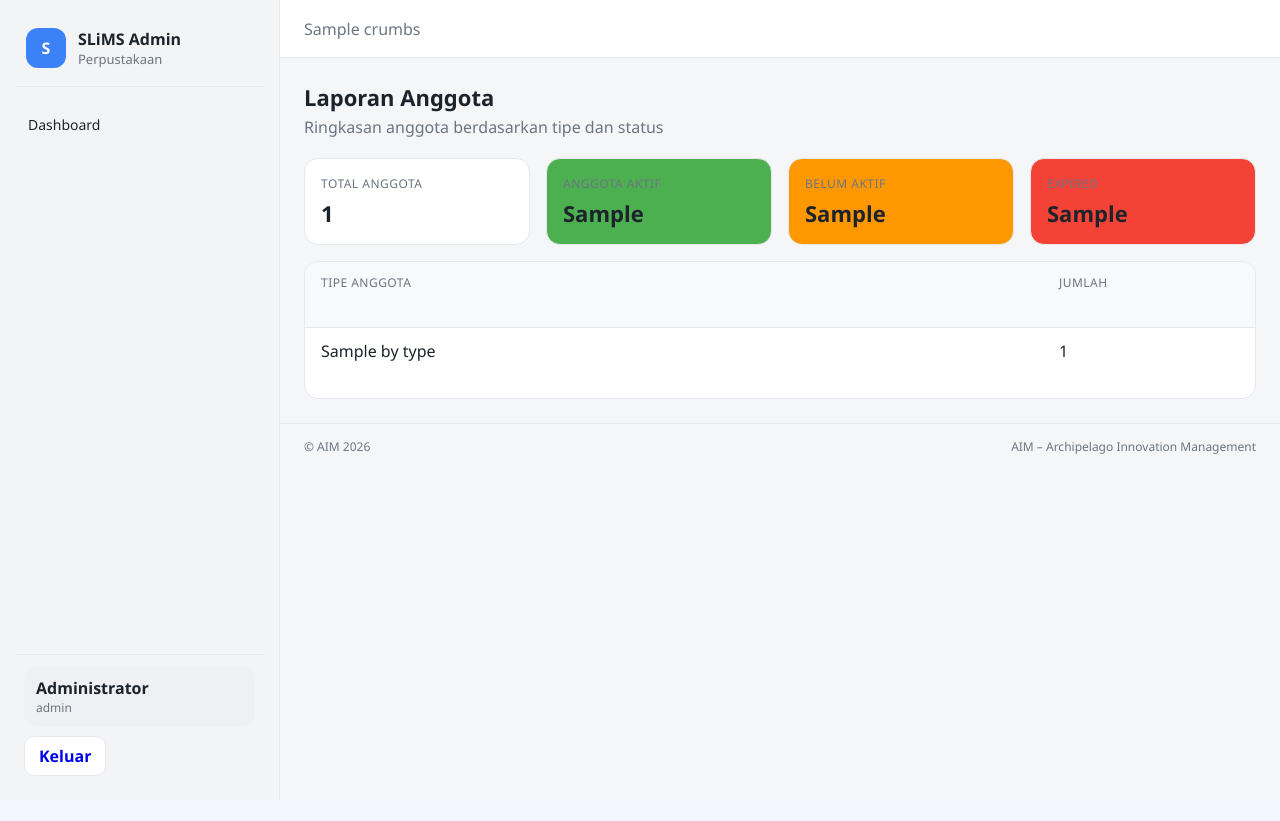
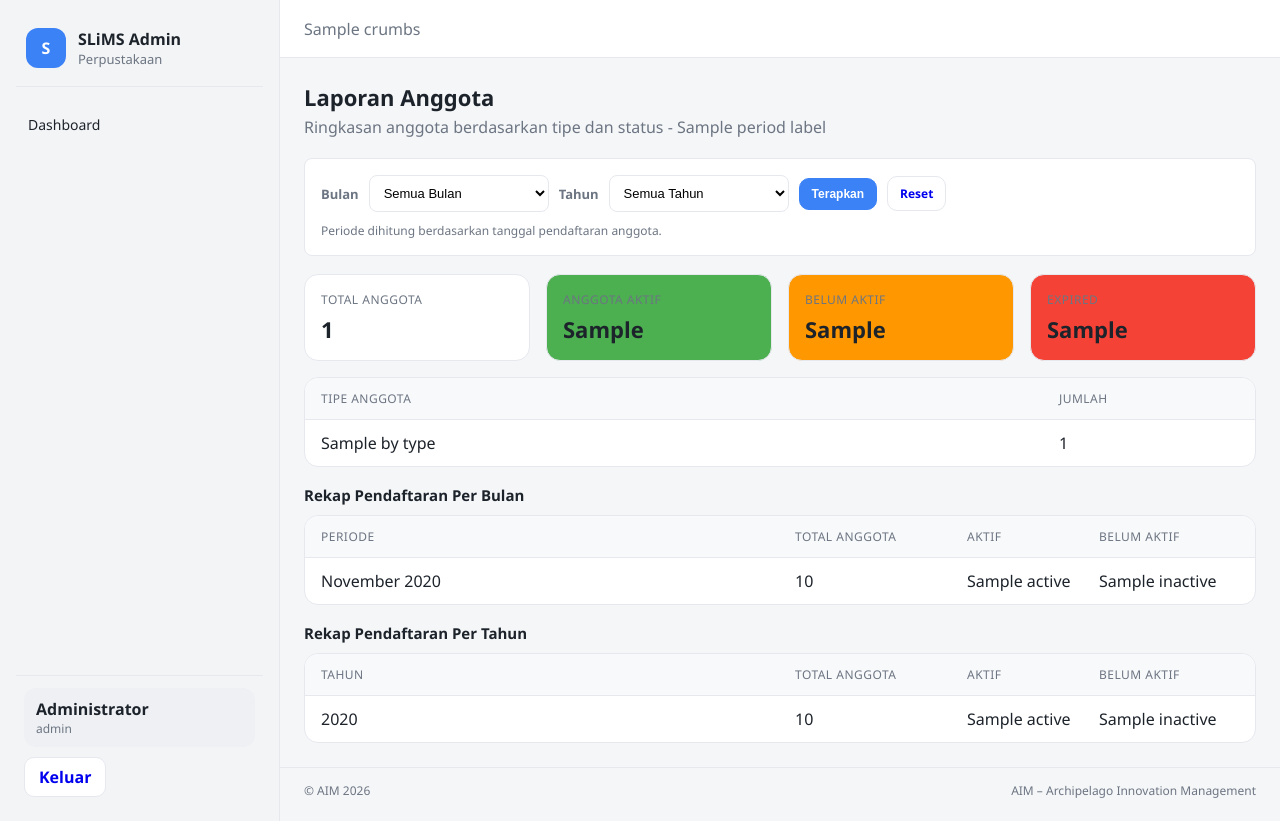
Before and after one commit to takdim/aim-lis, a Flask app: template app/templates/admin/report_members.html in a window 1280 px wide. Before the commit the page ends 800 px from the top, so only its background shows below. Run offline with Flask 3, Linux system fonts and the light colour scheme; the template is opened without the code that fills it: most values are stand-ins (such as "Sample title", 1, 10 or a date in 2020); parts of the project's set-up code (start-up, migrations or seed data) failed here and were passed over.

Commit message:
tambahkan laporan bulanan member

```diff
--- a/app/routes.py
+++ b/app/routes.py
@@ -4,7 +4,7 @@ from flask import Blueprint, abort, jsonify, redirect, render_template, request,
 from datetime import date, datetime, timedelta
 import json
 
-from sqlalchemy import and_, func, or_, text
+from sqlalchemy import and_, case, func, or_, text
 from werkzeug.security import check_password_hash
 from werkzeug.security import generate_password_hash
 
@@ -1707,40 +1707,149 @@ def admin_report_loans():
 @login_required
 def admin_report_members():
     today = datetime.utcnow().date()
+    month_filter = (request.args.get("month") or "").strip()
+    year_filter = (request.args.get("year") or "").strip()
+    selected_year = None
+    selected_month = None
+
+    if month_filter:
+        try:
+            selected_year, selected_month = [int(part) for part in month_filter.split("-", 1)]
+            if selected_month < 1 or selected_month > 12:
+                raise ValueError
+        except ValueError:
+            selected_year = None
+            selected_month = None
+            month_filter = ""
+
+    if not selected_year and year_filter:
+        try:
+            selected_year = int(year_filter)
+        except ValueError:
+            selected_year = None
+            year_filter = ""
+
+    member_filters = []
+    period_label = "Semua Periode"
+    month_names = ["Januari", "Februari", "Maret", "April", "Mei", "Juni",
+                   "Juli", "Agustus", "September", "Oktober", "November", "Desember"]
+    if selected_year and selected_month:
+        first_day = date(selected_year, selected_month, 1)
+        if selected_month == 12:
+            last_day = date(selected_year + 1, 1, 1) - timedelta(days=1)
+        else:
+            last_day = date(selected_year, selected_month + 1, 1) - timedelta(days=1)
+        member_filters.extend([Member.register_date >= first_day, Member.register_date <= last_day])
+        period_label = f"{month_names[selected_month - 1]} {selected_year}"
+    elif selected_year:
+        first_day = date(selected_year, 1, 1)
+        last_day = date(selected_year, 12, 31)
+        member_filters.extend([Member.register_date >= first_day, Member.register_date <= last_day])
+        period_label = f"Tahun {selected_year}"
+
+    all_months = (
+        db.session.query(
+            func.year(Member.register_date).label("year"),
+            func.month(Member.register_date).label("month"),
+        )
+        .filter(Member.register_date.isnot(None))
+        .group_by(func.year(Member.register_date), func.month(Member.register_date))
+        .order_by(func.year(Member.register_date).desc(), func.month(Member.register_date).desc())
+        .all()
+    )
+    all_years = [
+        int(row[0])
+        for row in db.session.query(func.year(Member.register_date))
+        .filter(Member.register_date.isnot(None))
+        .group_by(func.year(Member.register_date))
+        .order_by(func.year(Member.register_date).desc())
+        .all()
+        if row[0]
+    ]
+
+    members_query = db.session.query(Member)
+    if member_filters:
+        members_query = members_query.filter(*member_filters)
 
     # Count by type
+    by_type_query = (
+        db.session.query(MstMemberType.member_type_name, func.count(Member.member_id))
+        .select_from(Member)
+        .outerjoin(MstMemberType, MstMemberType.member_type_id == Member.member_type_id)
+    )
+    if member_filters:
+        by_type_query = by_type_query.filter(*member_filters)
     by_type = (
-        db.session.query(MstMemberType.member_type_name, func.count(Member.member_id))
-        .outerjoin(Member, Member.member_type_id == MstMemberType.member_type_id)
+        by_type_query
         .group_by(MstMemberType.member_type_name)
         .order_by(func.count(Member.member_id).desc())
         .all()
     )
 
     # Member status counts
-    total_members = db.session.query(func.count(Member.member_id)).scalar() or 0
-    active_members = db.session.query(func.count(Member.member_id)).filter(
+    total_members = members_query.with_entities(func.count(Member.member_id)).scalar() or 0
+    active_query = db.session.query(func.count(Member.member_id)).filter(
         Member.is_pending == 0,
         Member.expire_date >= today
-    ).scalar() or 0
-    inactive_members = db.session.query(func.count(Member.member_id)).filter(
+    )
+    inactive_query = db.session.query(func.count(Member.member_id)).filter(
         Member.is_pending == 1
-    ).scalar() or 0
-    expired_members = db.session.query(func.count(Member.member_id)).filter(
+    )
+    expired_query = db.session.query(func.count(Member.member_id)).filter(
         Member.is_pending == 0,
         Member.expire_date < today
-    ).scalar() or 0
+    )
+    if member_filters:
+        active_query = active_query.filter(*member_filters)
+        inactive_query = inactive_query.filter(*member_filters)
+        expired_query = expired_query.filter(*member_filters)
+    active_members = active_query.scalar() or 0
+    inactive_members = inactive_query.scalar() or 0
+    expired_members = expired_query.scalar() or 0
+
+    monthly_rows = (
+        db.session.query(
+            func.year(Member.register_date).label("year"),
+            func.month(Member.register_date).label("month"),
+            func.count(Member.member_id).label("total"),
+            func.sum(case((Member.is_pending == 0, 1), else_=0)).label("active"),
+            func.sum(case((Member.is_pending == 1, 1), else_=0)).label("inactive"),
+        )
+        .filter(Member.register_date.isnot(None))
+        .group_by(func.year(Member.register_date), func.month(Member.register_date))
+        .order_by(func.year(Member.register_date).desc(), func.month(Member.register_date).desc())
+        .all()
+    )
+    yearly_rows = (
+        db.session.query(
+            func.year(Member.register_date).label("year"),
+            func.count(Member.member_id).label("total"),
+            func.sum(case((Member.is_pending == 0, 1), else_=0)).label("active"),
+            func.sum(case((Member.is_pending == 1, 1), else_=0)).label("inactive"),
+        )
+        .filter(Member.register_date.isnot(None))
+        .group_by(func.year(Member.register_date))
+        .order_by(func.year(Member.register_date).desc())
+        .all()
+    )
 
     return render_template(
         "admin/report_members.html",
         title="Laporan Anggota",
         crumbs="Pelaporan / Laporan Anggota",
         active="report_members",
+        month_filter=month_filter,
+        year_filter=year_filter,
+        all_months=all_months,
+        all_years=all_years,
+        period_label=period_label,
         by_type=by_type,
         total_members=total_members,
         active_members=active_members,
         inactive_members=inactive_members,
         expired_members=expired_members,
+        monthly_rows=monthly_rows,
+        yearly_rows=yearly_rows,
     )
 
 
--- a/app/templates/admin/report_members.html
+++ b/app/templates/admin/report_members.html
@@ -4,8 +4,35 @@
 <div class="page-header">
   <div>
     <div class="page-title">Laporan Anggota</div>
-    <div class="page-sub">Ringkasan anggota berdasarkan tipe dan status</div>
+    <div class="page-sub">Ringkasan anggota berdasarkan tipe dan status - {{ period_label }}</div>
   </div>
+</div>
+
+<div class="filter-section">
+  <form method="get" class="filter-form">
+    <label for="month-filter">Bulan</label>
+    <select id="month-filter" name="month" class="filter-select">
+      <option value="">Semua Bulan</option>
+      {% for year_month in all_months %}
+        {% set value = "{:04d}-{:02d}".format(year_month.year, year_month.month) %}
+        <option value="{{ value }}" {% if month_filter == value %}selected{% endif %}>
+          {{ ["Januari", "Februari", "Maret", "April", "Mei", "Juni", "Juli", "Agustus", "September", "Oktober", "November", "Desember"][year_month.month-1] }} {{ year_month.year }}
+        </option>
+      {% endfor %}
+    </select>
+
+    <label for="year-filter">Tahun</label>
+    <select id="year-filter" name="year" class="filter-select">
+      <option value="">Semua Tahun</option>
+      {% for year in all_years %}
+        <option value="{{ year }}" {% if year_filter == year|string and not month_filter %}selected{% endif %}>{{ year }}</option>
+      {% endfor %}
+    </select>
+
+    <button class="btn primary small" type="submit">Terapkan</button>
+    <a class="btn ghost small" href="{{ url_for('main.admin_report_members') }}">Reset</a>
+  </form>
+  <p class="filter-info">Periode dihitung berdasarkan tanggal pendaftaran anggota.</p>
 </div>
 
 <div class="stats-grid">
@@ -31,18 +58,12 @@
   <div class="table-head">
     <div class="th">Tipe Anggota</div>
     <div class="th">Jumlah</div>
-    <div class="th"></div>
-    <div class="th"></div>
-    <div class="th"></div>
   </div>
   {% if by_type %}
     {% for name, count in by_type %}
     <div class="table-row">
       <div class="td">{{ name or '-' }}</div>
       <div class="td">{{ count }}</div>
-      <div class="td"></div>
-      <div class="td"></div>
-      <div class="td"></div>
     </div>
     {% endfor %}
   {% else %}
@@ -51,4 +72,108 @@
     </div>
   {% endif %}
 </div>
+
+<div class="report-section">
+  <div class="report-title">Rekap Pendaftaran Per Bulan</div>
+  <div class="table member-period-table">
+    <div class="table-head">
+      <div class="th">Periode</div>
+      <div class="th">Total Anggota</div>
+      <div class="th">Aktif</div>
+      <div class="th">Belum Aktif</div>
+    </div>
+    {% for row in monthly_rows %}
+      <div class="table-row">
+        <div class="td">
+          {{ ["Januari", "Februari", "Maret", "April", "Mei", "Juni", "Juli", "Agustus", "September", "Oktober", "November", "Desember"][row.month-1] }} {{ row.year }}
+        </div>
+        <div class="td">{{ row.total }}</div>
+        <div class="td">{{ row.active or 0 }}</div>
+        <div class="td">{{ row.inactive or 0 }}</div>
+      </div>
+    {% else %}
+      <div class="table-row">
+        <div class="td full">Belum ada data pendaftaran anggota.</div>
+      </div>
+    {% endfor %}
+  </div>
+</div>
+
+<div class="report-section">
+  <div class="report-title">Rekap Pendaftaran Per Tahun</div>
+  <div class="table member-period-table">
+    <div class="table-head">
+      <div class="th">Tahun</div>
+      <div class="th">Total Anggota</div>
+      <div class="th">Aktif</div>
+      <div class="th">Belum Aktif</div>
+    </div>
+    {% for row in yearly_rows %}
+      <div class="table-row">
+        <div class="td">{{ row.year }}</div>
+        <div class="td">{{ row.total }}</div>
+        <div class="td">{{ row.active or 0 }}</div>
+        <div class="td">{{ row.inactive or 0 }}</div>
+      </div>
+    {% else %}
+      <div class="table-row">
+        <div class="td full">Belum ada data pendaftaran anggota.</div>
+      </div>
+    {% endfor %}
+  </div>
+</div>
+
+<style>
+  .filter-section {
+    background: #fff;
+    border: 1px solid var(--border);
+    border-radius: 8px;
+    padding: 16px;
+    margin-bottom: 18px;
+  }
+
+  .filter-form {
+    display: flex;
+    flex-wrap: wrap;
+    gap: 10px;
+    align-items: center;
+  }
+
+  .filter-form label {
+    color: var(--muted);
+    font-size: 13px;
+    font-weight: 600;
+  }
+
+  .filter-select {
+    min-width: 180px;
+    border: 1px solid var(--border);
+    border-radius: 8px;
+    padding: 9px 10px;
+    background: #fff;
+    font-size: 13px;
+  }
+
+  .filter-info {
+    margin: 10px 0 0;
+    color: var(--muted);
+    font-size: 12px;
+  }
+
+  .report-section {
+    margin-top: 18px;
+  }
+
+  .report-title {
+    color: var(--text);
+    font-size: 15px;
+    font-weight: 700;
+    margin-bottom: 10px;
+  }
+
+  .member-period-table .table-head,
+  .member-period-table .table-row {
+    grid-template-columns: 1.4fr 160px 120px 140px;
+  }
+</style>
 {% endblock %}
```
